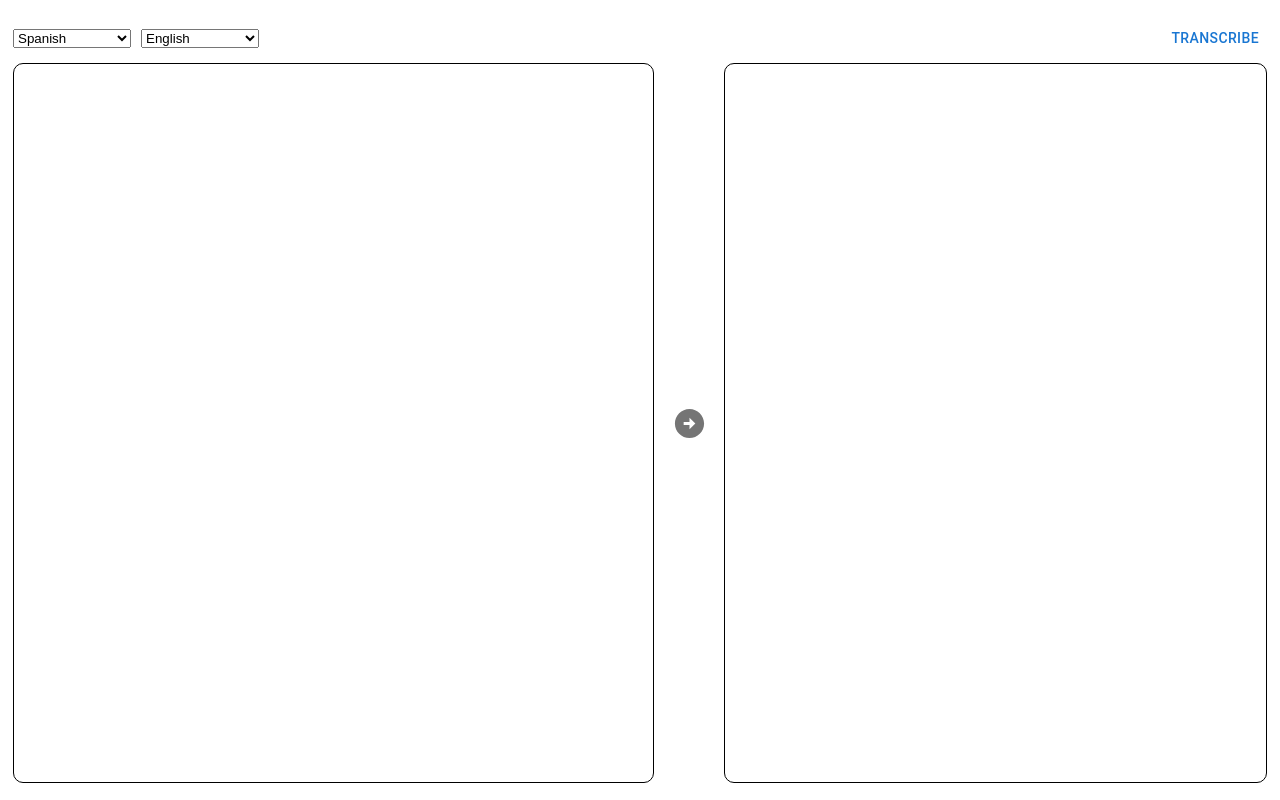
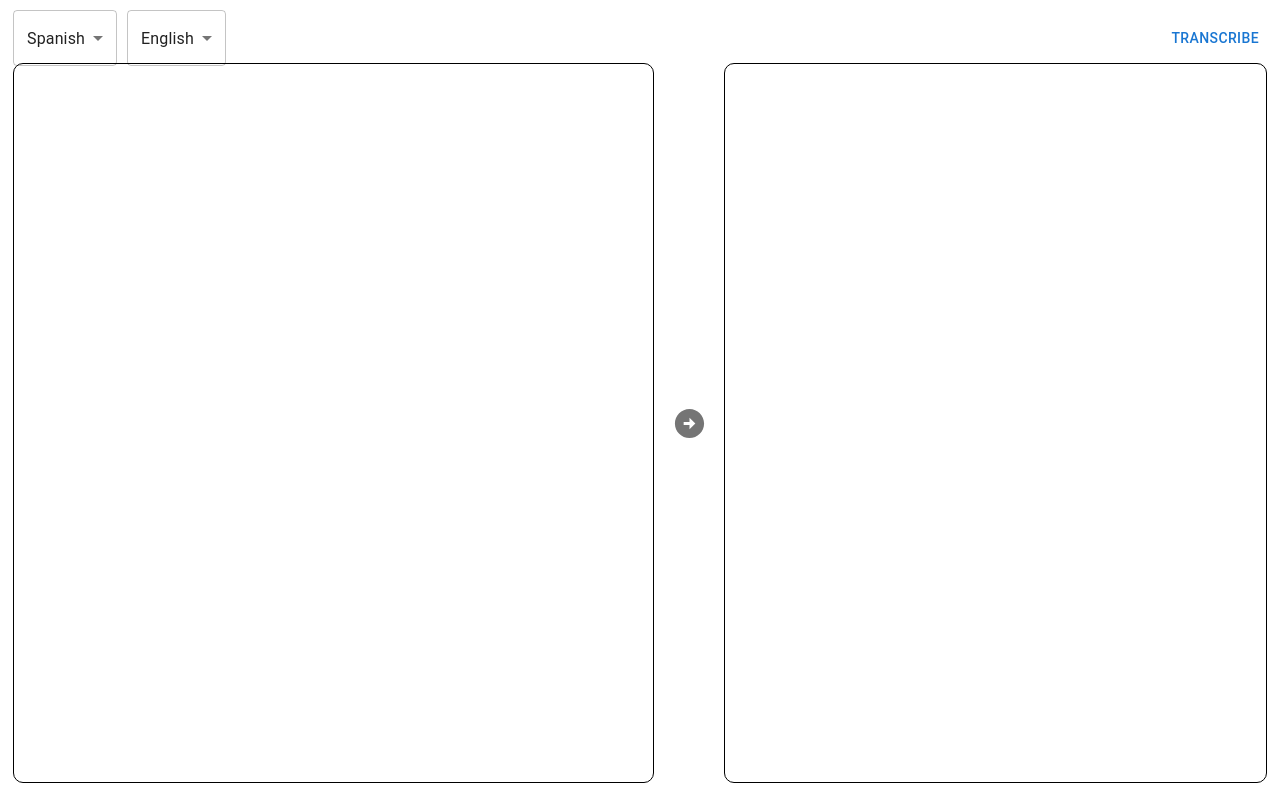
Before and after one commit to jojeyh/tongues, a React (Vite) app: page / in a window 1280 px wide. Built offline with nearby package versions, Linux system fonts and the light colour scheme.

Commit message:
Replace with MUI Select

```diff
--- a/src/App.tsx
+++ b/src/App.tsx
@@ -111,8 +111,8 @@
     return (
         <div className='container'>
             <div className='controls'>
-                <Dropdown language={sourceLang} changeLanguage={setSourceLang} />
-                <Dropdown language={targetLang} changeLanguage={setTargetLang} />
+                <Dropdown language={sourceLang} setLanguage={setSourceLang} />
+                <Dropdown language={targetLang} setLanguage={setTargetLang} />
                 <div style={{marginLeft: 'auto'}}>
                     { isTranscribing ?
                         <Button onClick={stopTranscription}>Stop</Button> :
--- a/src/Dropdown.tsx
+++ b/src/Dropdown.tsx
@@ -1,6 +1,8 @@
+import { MenuItem, Select } from "@mui/material";
+
 interface DropdownProps {
     language: string;
-    changeLanguage: any;
+    setLanguage: any;
 }
 
 // Generated by GPT-4o
@@ -16,17 +18,22 @@
         'Dutch',
     ];
 
+    const handleChange = (event: any) => {
+        props.setLanguage(event.target.value);
+    }
+
     return (
-        <div>
-            <select value={props.language} onChange={props.changeLanguage}>
-                <option value="">Select an option</option>
-                {options.map((option, index) => (
-                    <option key={index} value={option}>
-                        {option}
-                    </option>
-                ))}
-            </select>
-        </div>
+        <Select
+            label="Language"
+            value={props.language}
+            onChange={handleChange}
+        >
+            {options.map((option, index) => {
+                return (
+                    <MenuItem key={index} value={option}>{option}</MenuItem>
+                );
+            })}
+        </Select>
     );
 }
 
```
